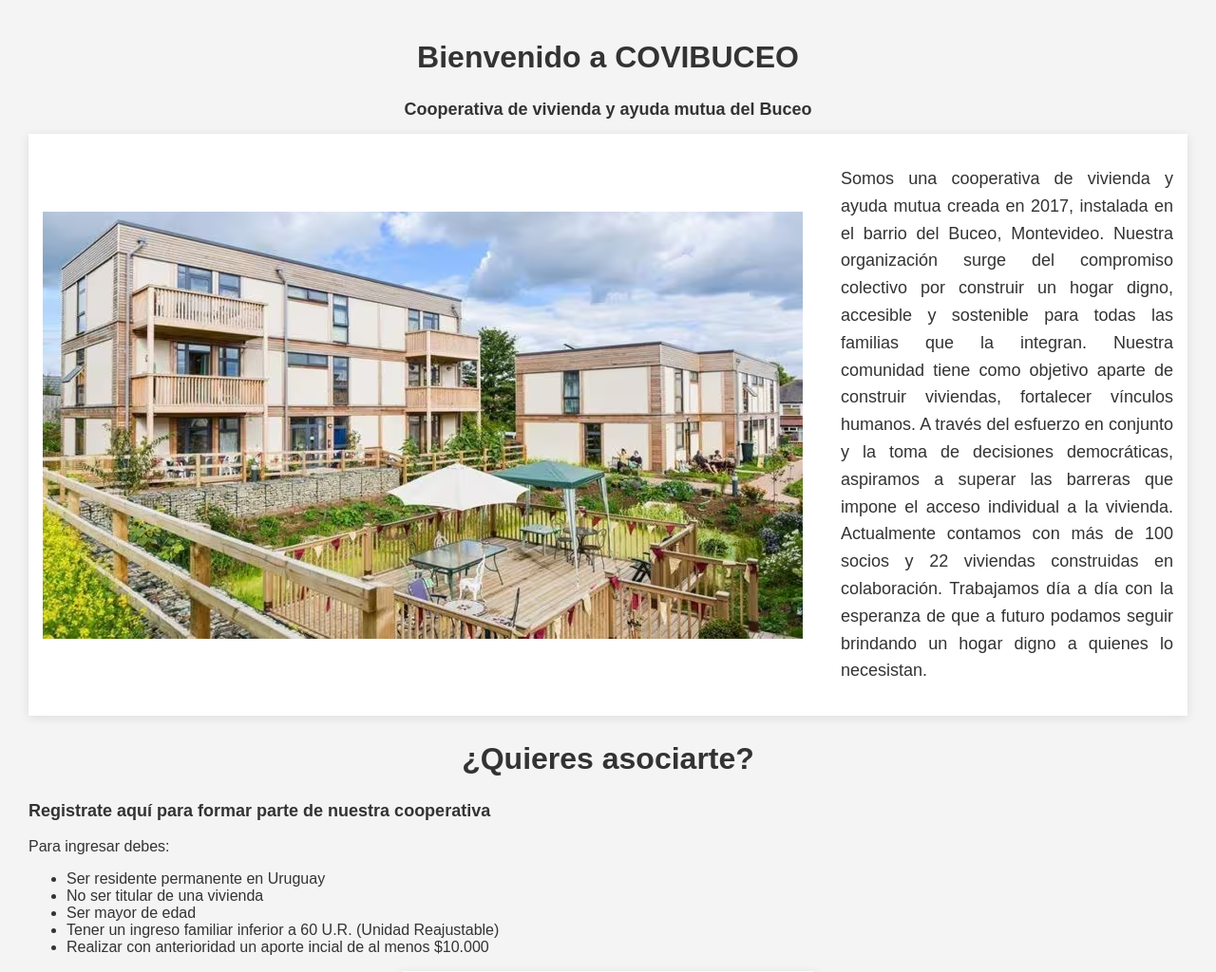
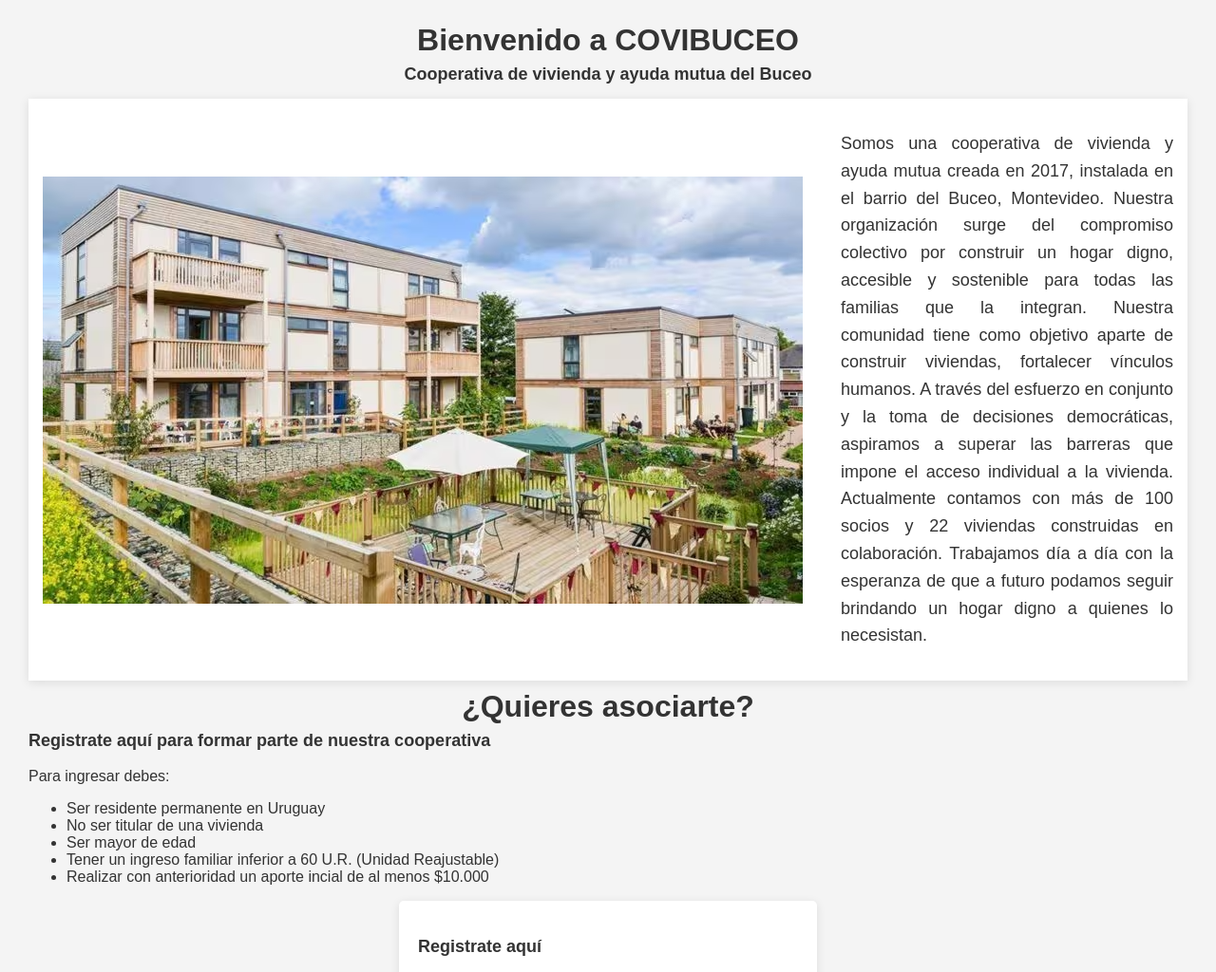
Before and after one commit to Softwares-Saturno-S-A-S/Covibuceo, a PHP site: page / in a window 1280 px wide. Shown: the part 144-1168 px from the top of the page at 95% size. Run offline with PHP 8.4, Linux system fonts and the light colour scheme.

Commit message:
Cambié el "line-height" de los h1 para que no se vean tan pegados al header

```diff
--- a/css/estilos.css
+++ b/css/estilos.css
@@ -54,6 +54,7 @@
         h1{
             text-align: center;
             font-size: xx-large;
+            line-height: 0;
         }
         h2{
             text-align: center;
```
